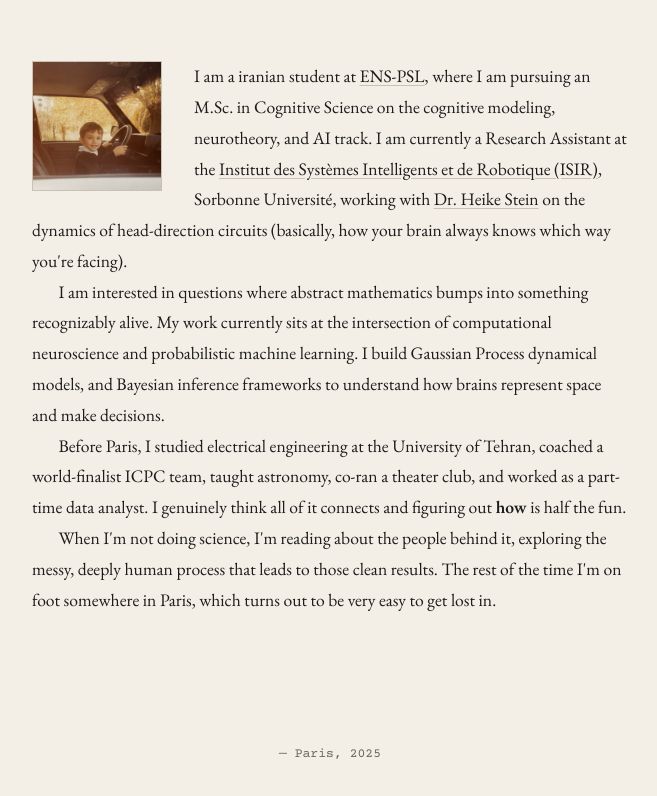
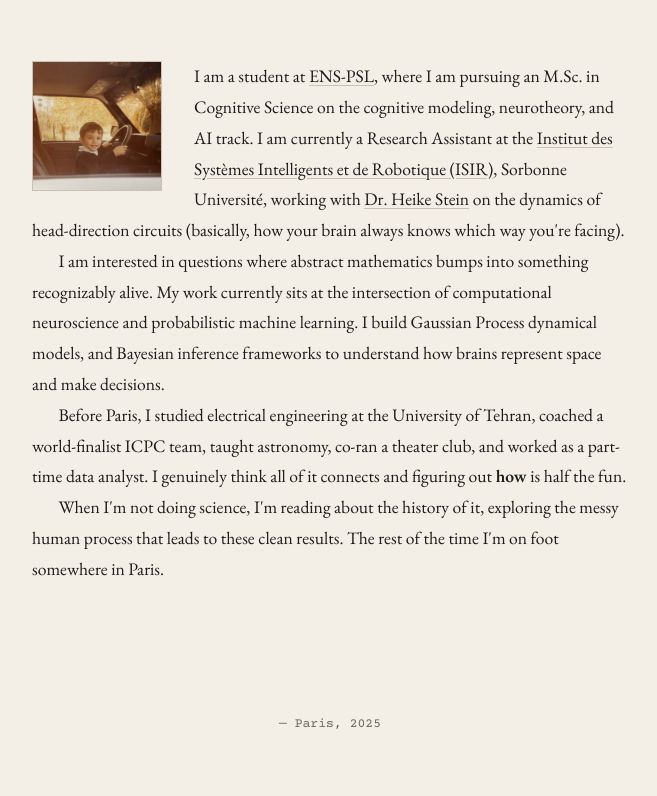
Before and after one commit to Sepsad/sepsad.github.io, an Eleventy site: page about.md in a window 1280 px wide. Shown: the part 254-1050 px from the top of the page, without its empty margins (310-967 px from the left). After the commit the page ends 1021 px from the top, so only its background shows below. Built offline with nearby package versions, Linux system fonts and the light colour scheme; Eleventy itself is replaced by a stand-in of ours; files that its build step writes are made by us from their sources.

Commit message:
Refine personal description in about.md for clarity and conciseness

```diff
--- a/about.md
+++ b/about.md
@@ -7,11 +7,11 @@ pageTitle: About
 showPhoto: true
 permalink: /about.html
 ---
-I am a iranian student at [ENS-PSL](https://www.ens.psl.eu), where I am pursuing an M.Sc. in Cognitive Science on the cognitive modeling, neurotheory, and AI track. I am currently a Research Assistant at the [Institut des Systèmes Intelligents et de Robotique (ISIR)](https://www.isir.upmc.fr), Sorbonne Université, working with [Dr. Heike Stein](https://heike-stein.github.io) on the dynamics of head-direction circuits (basically, how your brain always knows which way you're facing).
+I am a student at [ENS-PSL](https://www.ens.psl.eu), where I am pursuing an M.Sc. in Cognitive Science on the cognitive modeling, neurotheory, and AI track. I am currently a Research Assistant at the [Institut des Systèmes Intelligents et de Robotique (ISIR)](https://www.isir.upmc.fr), Sorbonne Université, working with [Dr. Heike Stein](https://heike-stein.github.io) on the dynamics of head-direction circuits (basically, how your brain always knows which way you're facing).
 
 I am interested in questions where abstract mathematics bumps into something recognizably alive.
 My work currently sits at the intersection of computational neuroscience and probabilistic machine learning. I build Gaussian Process dynamical models, and Bayesian inference frameworks to understand how brains represent space and make decisions.
 
 Before Paris, I studied electrical engineering at the University of Tehran, coached a world-finalist ICPC team, taught astronomy, co-ran a theater club, and worked as a part-time data analyst. I genuinely think all of it connects and figuring out **how** is half the fun.
 
-When I'm not doing science, I'm reading about the people behind it, exploring the messy, deeply human process that leads to those clean results. The rest of the time I'm on foot somewhere in Paris, which turns out to be very easy to get lost in.
+When I'm not doing science, I'm reading about the history of it, exploring the messy human process that leads to these clean results. The rest of the time I'm on foot somewhere in Paris.
```
